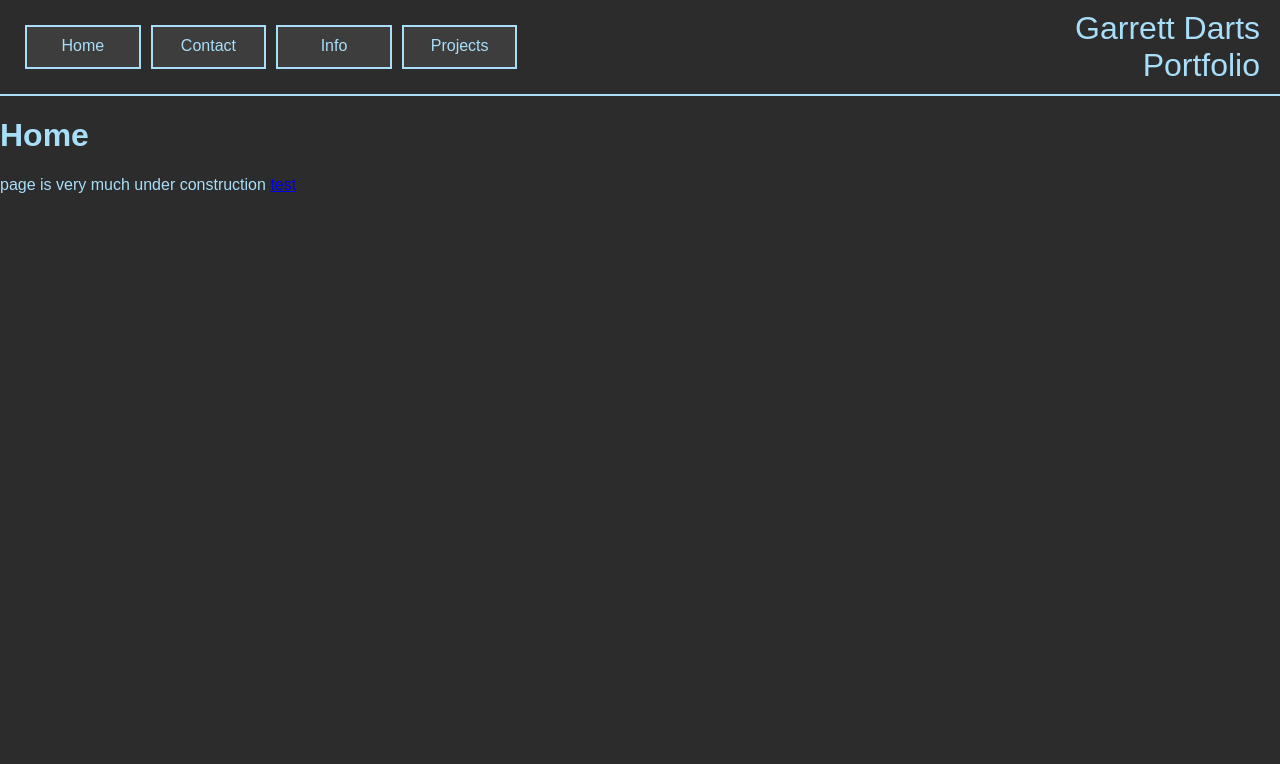
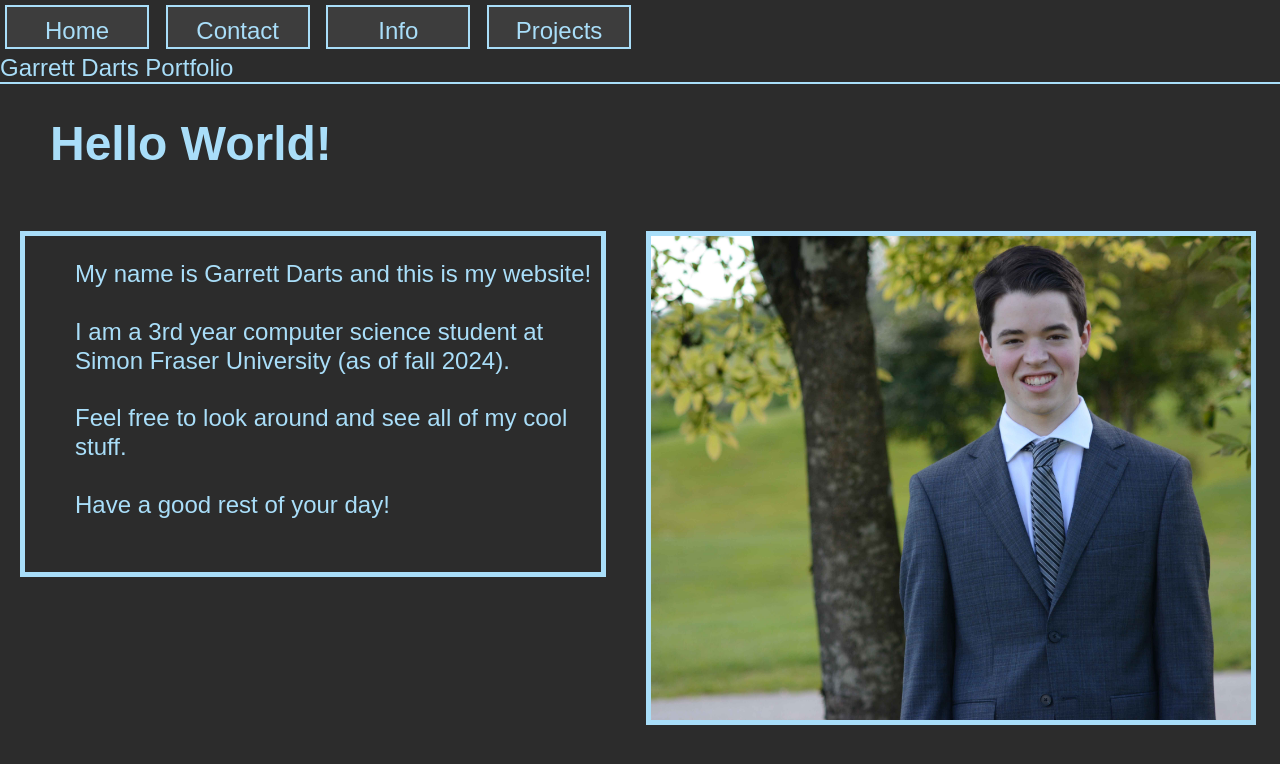
Before and after one commit to garrett-darts/garrett-darts.github.io, a plain HTML site: page index.html in a window 1280 px wide. Drawn offline with Linux system fonts and the light colour scheme.

Commit message:
Added progress to main page

```diff
--- a/index.html
+++ b/index.html
@@ -16,8 +16,25 @@
     <div class="divider"></div>
 
 
-    <h1>Home</h1>
-    <p1>page is very much under construction</p1>
-    <a href="/test.html">test</a>
+    <h1 style="text-indent: 50px;">Hello World!</h1>
+    <br>
+    <div class="text-image-container">
+        <div class="text-content">
+            <p style="margin-left: 50px; line-height: 1.2;">
+            My name is Garrett Darts and this is my website!
+            <br>
+            <br>
+            I am a 3rd year computer science student at Simon Fraser University (as of fall 2024).
+            <br>
+            <br>
+            Feel free to look around and see all of my cool stuff. <br> <br>
+            Have a good rest of your day! <br> <br>
+            </p>
+        </div>
+        <div class="image-content">
+        <img src="images/main.jpg" alt="Me">
+    </div>
+</div>
+
 </body>
 </html>
--- a/styles.css
+++ b/styles.css
@@ -5,6 +5,7 @@ body {
     color: #A9DEF9;
     font-family: Arial, sans-serif;
     text-align: left;
+    font-size: x-large;
     header {
         margin-top: 20px;
     }
@@ -30,6 +31,27 @@ body {
         text-align: center;
     }
 
+    .text-image-container {
+        display: flex;
+        align-items: flex-start;
+    }
+
+    .text-content {
+        width: 45%;
+        margin-right: 20px;
+        margin-left: 20px;
+        border: 5px solid #A9DEF9;
+    }
+
+    .image-content img {
+        margin-left: 20px;
+
+        width: 600%;
+        max-width: 600px;
+        height: auto;
+        border: 5px solid #A9DEF9;
+
+
     .title {
         text-align: right;
         margin-left: 500px;
@@ -52,3 +74,4 @@ body {
     }
 
 }
+}
```
Also changed, not shown: images/main.jpg (added).
